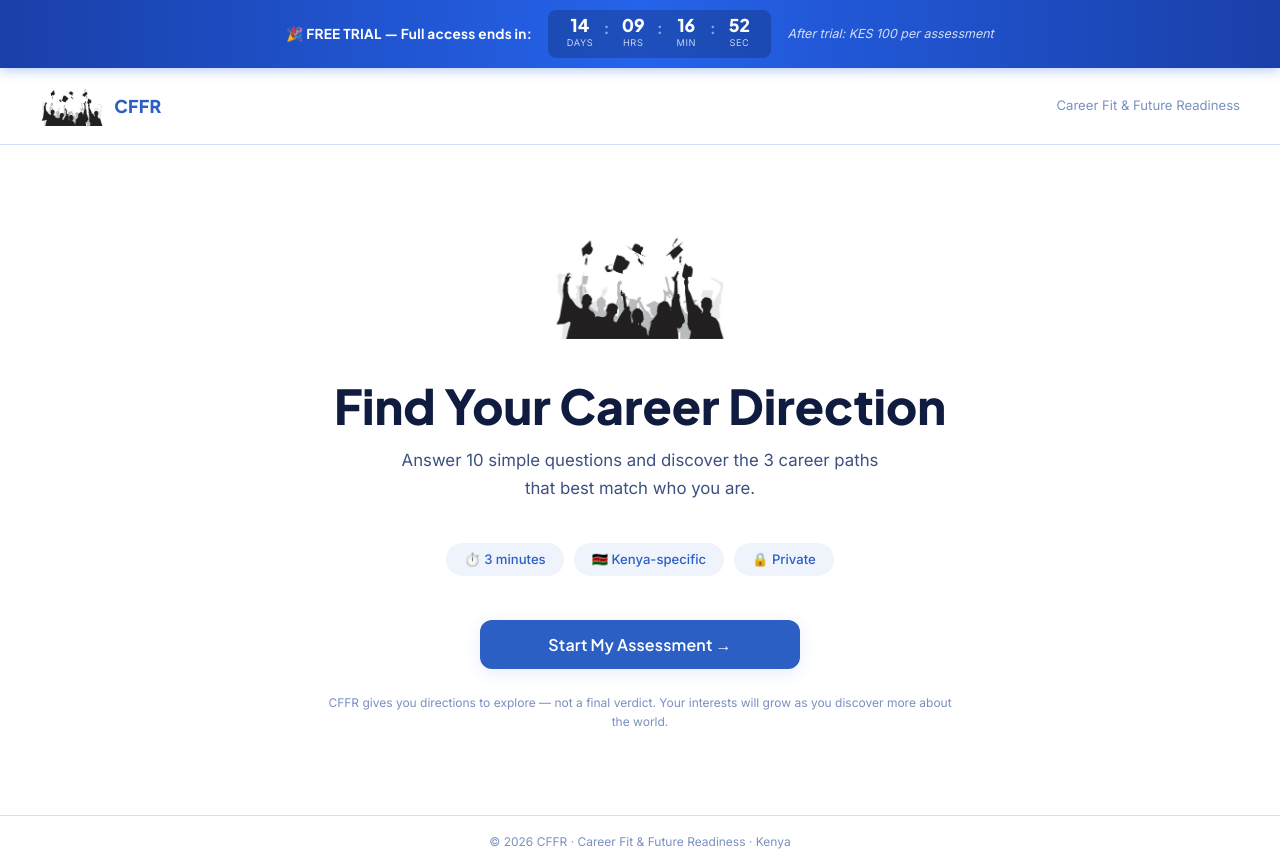
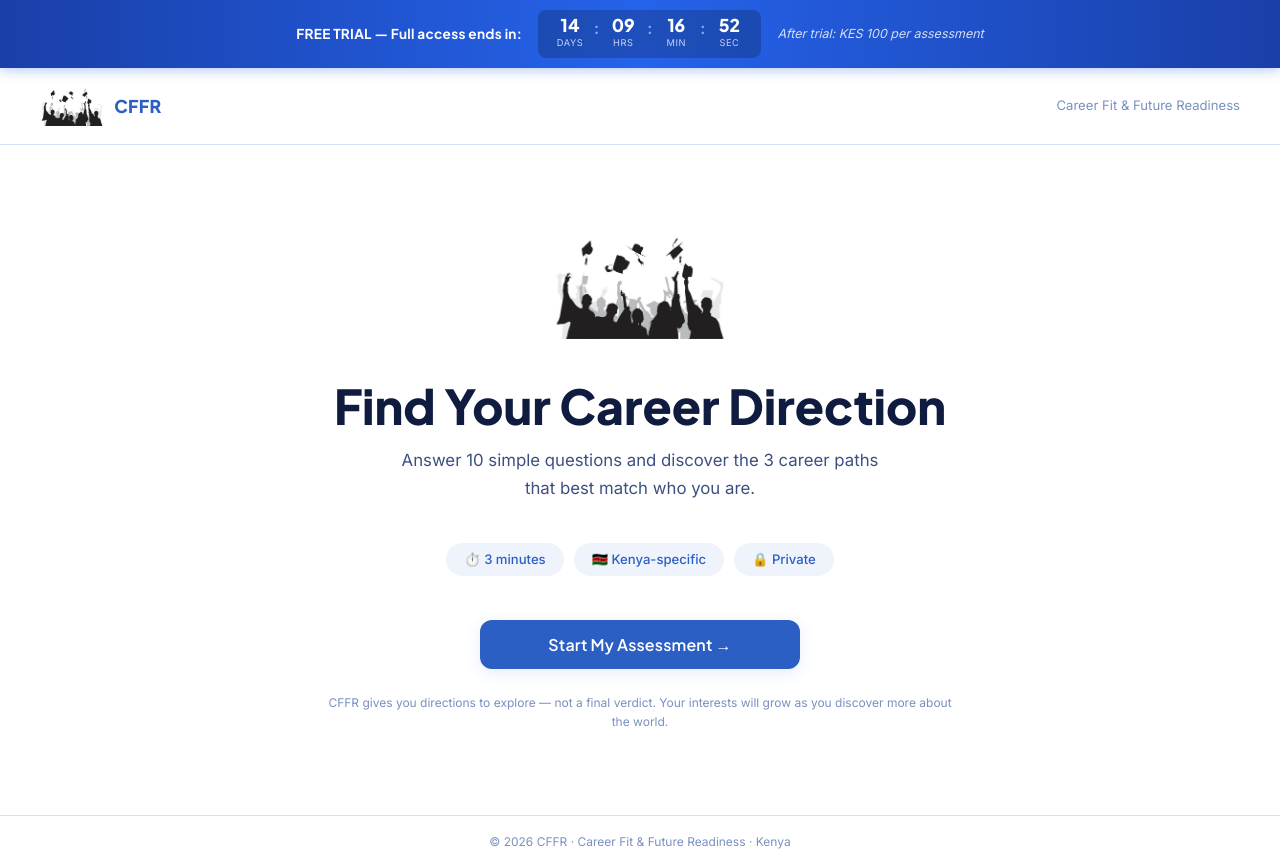
Before and after one commit to Twiry22/CFFR, a React app in the folder frontend/: page / in a window 1280 px wide. Built offline with nearby package versions, Linux system fonts and the light colour scheme; the HTML template or start-up script is replaced by a standard one.

Commit message:
Few adjustments

```diff
--- a/frontend/src/components/TrialBanner.jsx
+++ b/frontend/src/components/TrialBanner.jsx
@@ -92,7 +92,7 @@ const TrialBanner = () => {
         color:       "#ffffff",
         letterSpacing: "0.02em",
       }}>
-        🎉 FREE TRIAL — Full access ends in:
+         FREE TRIAL — Full access ends in:
       </span>
 
       {/* Countdown */}
--- a/frontend/src/data/questions.js
+++ b/frontend/src/data/questions.js
@@ -7,7 +7,7 @@
 const QUESTIONS = [
   {
     id: "q1", number: 1, type: "multi", maxPicks: 3,
-    question: "Which subjects did you enjoy the most in school?",
+    question: "Which subjects do you enjoy the most in school?",
     hint: "Pick up to 3.",
     options: [
       { label: "Mathematics",          value: "mathematics" },
@@ -28,7 +28,7 @@ const QUESTIONS = [
   },
   {
     id: "q2", number: 2, type: "multi", maxPicks: 3,
-    question: "Which subjects did you perform best in?",
+    question: "Which subjects do you perform best in?",
     hint: "Pick up to 3.",
     options: [
       { label: "Mathematics",          value: "mathematics" },
@@ -100,11 +100,11 @@ const QUESTIONS = [
     question: "Which of these areas sounds most exciting to you as a future career space?",
     hint: "Pick up to 3.",
     options: [
-      { label: "Artificial Intelligence, Data & Technology",     value: "ai_data_technology" },
       { label: "Climate Change, Renewable Energy & Environment", value: "climate_renewable_energy" },
       { label: "Healthcare, Medicine & Mental Health",           value: "healthcare_medicine_mental_health" },
       { label: "Digital Media, Content Creation & Design",       value: "digital_media_content_design" },
       { label: "Modern Agribusiness & Food Technology",          value: "modern_agribusiness_food_tech" },
+      { label: "Artificial Intelligence, Data & Technology",     value: "ai_data_technology" },
       { label: "Finance, Banking & Entrepreneurship",            value: "finance_banking_entrepreneurship" },
       { label: "Law, Policy & Governance",                       value: "law_policy_governance" },
       { label: "Education & Community Development",              value: "education_community_development" },
```
